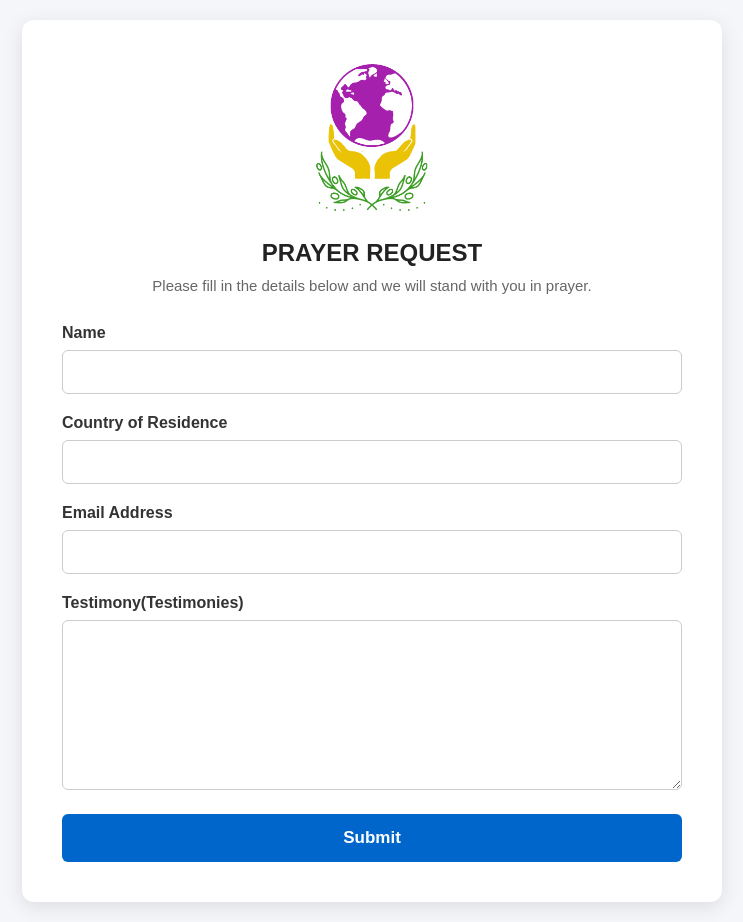
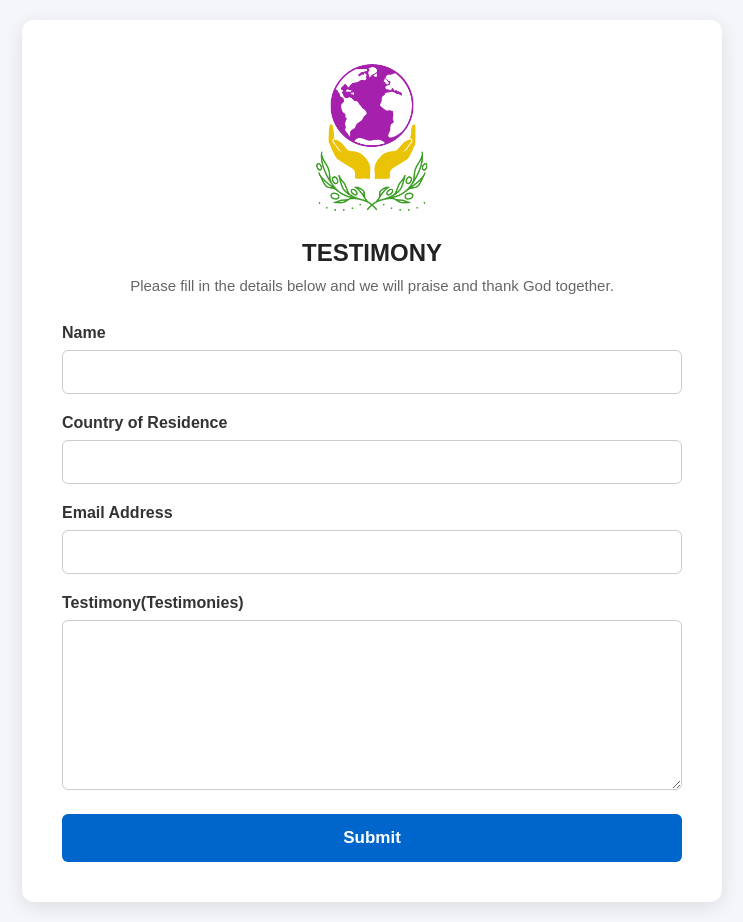
Before and after one commit to Miracles-Church-of-God/Testimonies, a plain HTML site: page index.html in a window 1280 px wide. Shown: the whole page, without its empty margins (268-1011 px from the left). Drawn offline with Linux system fonts and the light colour scheme.

Commit message:
Update form labels and titles in index.html

```diff
--- a/index.html
+++ b/index.html
@@ -140,10 +140,10 @@
             <img src="H&M Logo Without words_LogoMakr-3cbuVR.png" alt="Logo">
         </div>
 
-        <h2>PRAYER REQUEST</h2>
+        <h2>TESTIMONY</h2>
 
         <p class="subtitle">
-            Please fill in the details below and we will stand with you in prayer.
+            Please fill in the details below and we will praise and thank God together.
         </p>
 
         <div class="form-group">
@@ -153,7 +153,7 @@
 
         <div class="form-group">
             <label for="country">Country of Residence</label>
-            <input type="text" id="country" name="Country_of_Residence" required>
+            <input type="text" id="country" name="Country of Residence" required>
         </div>
 
         <div class="form-group">
@@ -162,7 +162,7 @@
         </div>
 
         <div class="form-group">
-            <label for="prayer-request">Testimony(Testimonies)</label>
+            <label for="Testimony">Testimony(Testimonies)</label>
             <textarea id="prayer-request"
                       name="Testimonies"
                       rows="8"
```
